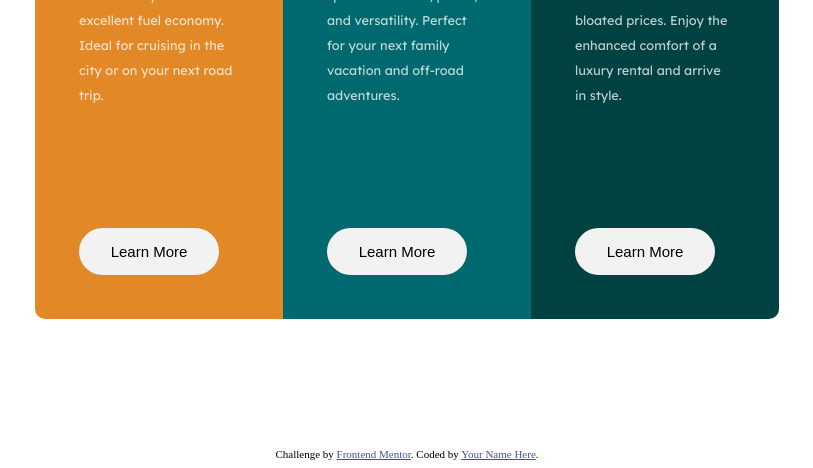
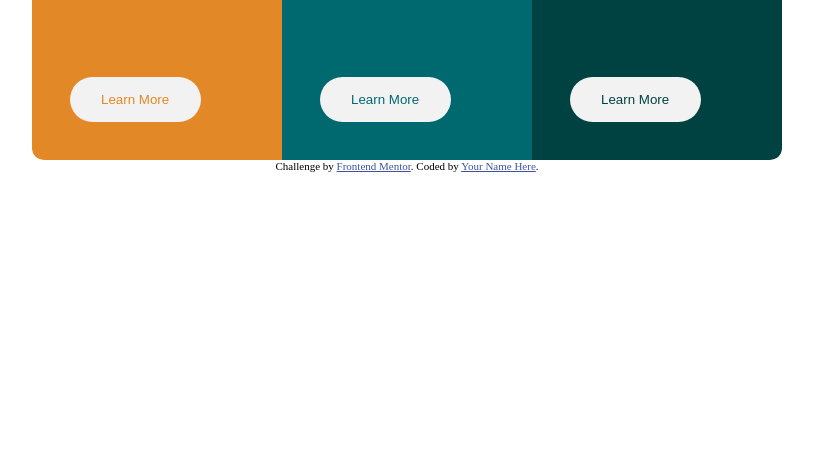
Before and after one commit to harshadajog/3-column-preview-card-component, a plain HTML site: page index.html in a window 1280 px wide. Shown: the part 351-819 px from the top of the page, without its empty margins (233-1046 px from the left). Drawn offline with Linux system fonts and the light colour scheme.

Commit message:
updated css as per review comments

```diff
--- /dev/null
+++ b/old css/style_old_b4_review.css
@@ -0,0 +1,170 @@
+
+* {
+    box-sizing: border-box;
+}
+.container {
+    width: auto;
+    max-width: 920px;
+    text-align: center;
+    border-radius: 10px;
+    margin-top: 170px;
+    margin-left: 260px;
+    margin-bottom: 129px;
+    margin-right: 260px;
+    max-height: 500px;
+}
+
+.cards {
+    display: grid;
+    grid-template-columns: 1fr 1fr 1fr;
+    align-items: center;
+    width: 100%;
+}
+
+.card{
+    position: relative;
+    width: 100%;
+    height: 500px;
+    padding: 44px;
+    display: flex;
+    flex-direction: column;
+    text-align: left;
+    max-height: 500px;
+}
+
+.card-orange {
+    background-color: hsl(31, 77%, 52%);
+    border-bottom-left-radius: 10px;
+    border-top-left-radius: 10px;
+}
+
+.card-orange button:hover, button:active{
+    color: hsl(0, 0%, 95%);
+    border: 2px solid hsl(0, 0%, 95%);
+    background: hsl(31, 77%, 52%);
+    cursor: pointer;
+}
+
+
+.card-dark-cyan {
+    background-color:hsl(184, 100%, 22%);
+    border-radius: 0;
+}
+
+.card-dark-cyan button:hover{
+    color: hsl(0, 0%, 95%);
+    border: 2px solid hsl(0, 0%, 95%);
+    background: hsl(184, 100%, 22%);
+    cursor: pointer;
+}
+
+.card-very-dark-cyan {
+    background-color:hsl(179, 100%, 13%);
+    border-bottom-right-radius: 10px;
+    border-top-right-radius: 10px;
+}
+
+.card-very-dark-cyan button:hover{
+    color: hsl(0, 0%, 95%);
+    border: 2px solid hsl(0, 0%, 95%);
+    background: hsl(179, 100%, 13%);
+    cursor: pointer;
+}
+
+h1 {
+    font-family: 'Big Shoulders Display', sans-serif;
+    text-transform: uppercase;
+    font-size: 2.5vmax;
+    color: hsl(0, 0%, 95%);
+    margin: 0;
+    padding: 0;
+  }
+
+  .card-content{
+    margin: 0;
+    padding: 0;
+  }
+
+  p {
+    font-family: 'Lexend Deca', sans-serif;
+    color: hsla(0, 0%, 100%, 0.75);
+    line-height: 25px;
+    font-size: 1vmax;
+  }
+
+.image-wrapper {
+    text-align: left;
+}
+
+.cta {
+    position: relative;
+    margin-bottom: 0;
+    margin-top: auto;
+    padding-top: 0;
+    padding-bottom: 0;
+}
+
+button {
+    border-radius: 25px;
+    width: 140px;
+    padding: 15px;
+    background-color: hsl(0, 0%, 95%);
+    border: 0;
+    margin-bottom: 0;
+    margin-top: 0;
+    font-size: 15px;
+}
+
+@media (max-width: 375px){
+    .container {
+        width: auto;
+        max-width: 920px;
+        border: solid black 1px;
+        text-align: center;
+        margin: 85px 20px 129px 20px;
+    }
+
+    .cards {
+        display: grid;
+        grid-template-columns: 1fr;
+        align-items: left;
+        width: 100%;
+    }
+
+    .card{
+        position: relative;
+        width: 100%;
+        height: 440px;
+        padding: 44px;
+        display: flex;
+        flex-direction: column;
+    }
+
+    .card-orange {
+        background-color: hsl(31, 77%, 52%);
+
+        border-top-left-radius: 10px;
+        border-top-right-radius: 10px;
+        border-bottom-left-radius: 0;
+        border-bottom-right-radius: 0;
+    }
+
+    .card-dark-cyan {
+        background-color:hsl(184, 100%, 22%);
+        border-radius: 0;
+    }
+
+    .card-very-dark-cyan {
+        background-color:hsl(179, 100%, 13%);
+        border-top-left-radius: 0;
+        border-top-right-radius: 0;
+        border-bottom-right-radius: 10px;
+        border-bottom-left-radius: 10px;
+    }
+
+    footer{
+        margin-bottom: 0;
+      position: fixed;
+    }
+
+}
--- a/style.css
+++ b/style.css
@@ -1,170 +1,165 @@
+:root{
+--color-orange: hsl(31, 77%, 52%);
+--color-dark-cyan: hsl(184, 100%, 22%);
+--color-very-dark-cyan: hsl(179, 100%, 13%);
+--color-white: hsla(0, 0%, 100%, 0.75);
+--color-light-gray: hsl(0, 0%, 95%);
+font-size: 15px;
+margin: 2rem;
+}
 
 * {
     box-sizing: border-box;
 }
+
+  body{
+    display: grid;
+    place-items: center;
+    padding: 1.5rem;
+  }
+
 .container {
-    width: auto;
-    max-width: 920px;
-    text-align: center;
-    border-radius: 10px;
-    margin-top: 170px;
-    margin-left: 260px;
-    margin-bottom: 129px;
-    margin-right: 260px;
-    max-height: 500px;
+    border-radius: .8rem;
+    width: 50rem;
+    height: 30rem;
 }
 
 .cards {
     display: grid;
     grid-template-columns: 1fr 1fr 1fr;
-    align-items: center;
+    align-items: stretch;
     width: 100%;
+    height: 100%;
+    margin: auto;
 }
 
 .card{
-    position: relative;
-    width: 100%;
-    height: 500px;
-    padding: 44px;
     display: flex;
     flex-direction: column;
     text-align: left;
-    max-height: 500px;
+    padding: 2.5rem;
+    height: 100%;
 }
 
 .card-orange {
-    background-color: hsl(31, 77%, 52%);
-    border-bottom-left-radius: 10px;
-    border-top-left-radius: 10px;
+    background-color: var(--color-orange);
+    border-bottom-left-radius: 0.8rem;
+    border-top-left-radius: 0.8rem;
 }
 
-.card-orange button:hover, button:active{
-    color: hsl(0, 0%, 95%);
-    border: 2px solid hsl(0, 0%, 95%);
-    background: hsl(31, 77%, 52%);
-    cursor: pointer;
-}
-
-
 .card-dark-cyan {
-    background-color:hsl(184, 100%, 22%);
+    background-color: var(--color-dark-cyan);
     border-radius: 0;
 }
 
-.card-dark-cyan button:hover{
-    color: hsl(0, 0%, 95%);
-    border: 2px solid hsl(0, 0%, 95%);
-    background: hsl(184, 100%, 22%);
-    cursor: pointer;
-}
-
 .card-very-dark-cyan {
-    background-color:hsl(179, 100%, 13%);
-    border-bottom-right-radius: 10px;
-    border-top-right-radius: 10px;
-}
-
-.card-very-dark-cyan button:hover{
-    color: hsl(0, 0%, 95%);
-    border: 2px solid hsl(0, 0%, 95%);
-    background: hsl(179, 100%, 13%);
-    cursor: pointer;
+    background-color: var(--color-very-dark-cyan);
+    border-bottom-right-radius: .8rem;
+    border-top-right-radius: .8rem;
 }
 
 h1 {
     font-family: 'Big Shoulders Display', sans-serif;
     text-transform: uppercase;
-    font-size: 2.5vmax;
-    color: hsl(0, 0%, 95%);
-    margin: 0;
-    padding: 0;
-  }
-
-  .card-content{
-    margin: 0;
-    padding: 0;
+    font-size: 2.5rem;
+    color: var(--color-light-gray);
+    text-align: left;
   }
 
   p {
     font-family: 'Lexend Deca', sans-serif;
-    color: hsla(0, 0%, 100%, 0.75);
-    line-height: 25px;
-    font-size: 1vmax;
+    color: var(--color-white);
+    font-size: 0.8rem;
   }
 
-.image-wrapper {
-    text-align: left;
-}
-
-.cta {
-    position: relative;
-    margin-bottom: 0;
+  .cta {
     margin-top: auto;
-    padding-top: 0;
-    padding-bottom: 0;
 }
 
 button {
-    border-radius: 25px;
-    width: 140px;
-    padding: 15px;
-    background-color: hsl(0, 0%, 95%);
+    border-radius: 1.5rem;
+    width: 8.75rem;
+    padding: 1.0rem;
+    background-color:var(--color-light-gray);
     border: 0;
-    margin-bottom: 0;
-    margin-top: 0;
-    font-size: 15px;
+}
+
+.card-orange button{
+    color:var(--color-orange);
+}
+
+.card-dark-cyan button{
+    color:var(--color-dark-cyan);
+}
+
+.card-very-dark-cyan button{
+    color:var(--color-very-dark-cyan);
+}
+
+.card-orange button:hover, button:active{
+    color: var(--color-white);
+    border: 2px solid var(--color-white);
+    background: var(--color-orange);
+    cursor: pointer;
+}
+
+.card-dark-cyan button:hover, button:active{
+    color: var(--color-white);
+    border: 2px solid var(--color-white);
+    background: var(--color-dark-cyan);
+    cursor: pointer;
+}
+
+.card-very-dark-cyan button:hover, button:active{
+    color: var(--color-white);
+    border: 2px solid var(--color-white);
+    background: var(--color-very-dark-cyan);
+    cursor: pointer;
 }
 
 @media (max-width: 375px){
+
+    body{
+        display: grid;
+        place-items: center;
+      }
+
     .container {
         width: auto;
-        max-width: 920px;
-        border: solid black 1px;
+        max-width: 57rem;
         text-align: center;
-        margin: 85px 20px 129px 20px;
     }
 
     .cards {
         display: grid;
         grid-template-columns: 1fr;
-        align-items: left;
-        width: 100%;
+        align-items: stretch;
     }
 
     .card{
-        position: relative;
-        width: 100%;
-        height: 440px;
-        padding: 44px;
         display: flex;
         flex-direction: column;
+        text-align: left;
+        padding: 2.5rem;
     }
-
     .card-orange {
-        background-color: hsl(31, 77%, 52%);
-
-        border-top-left-radius: 10px;
-        border-top-right-radius: 10px;
+        background-color: var(--color-orange);
+        border-top-right-radius: 0.8rem;
+        border-top-left-radius: 0.8rem;
+        border-bottom-right-radius: 0;
         border-bottom-left-radius: 0;
-        border-bottom-right-radius: 0;
     }
 
     .card-dark-cyan {
-        background-color:hsl(184, 100%, 22%);
+        background-color: var(--color-dark-cyan);
         border-radius: 0;
     }
 
     .card-very-dark-cyan {
-        background-color:hsl(179, 100%, 13%);
+        background-color: var(--color-very-dark-cyan);
+        border-bottom-right-radius: .8rem;
+        border-bottom-left-radius: .8rem;
+        border-top-right-radius: 0;
         border-top-left-radius: 0;
-        border-top-right-radius: 0;
-        border-bottom-right-radius: 10px;
-        border-bottom-left-radius: 10px;
     }
-
-    footer{
-        margin-bottom: 0;
-      position: fixed;
-    }
-
 }
```
Also changed, not shown: old css/newstyle_old.css, old css/newstyle_old.scss (renamed from newstyle.scss), 2 other files.
